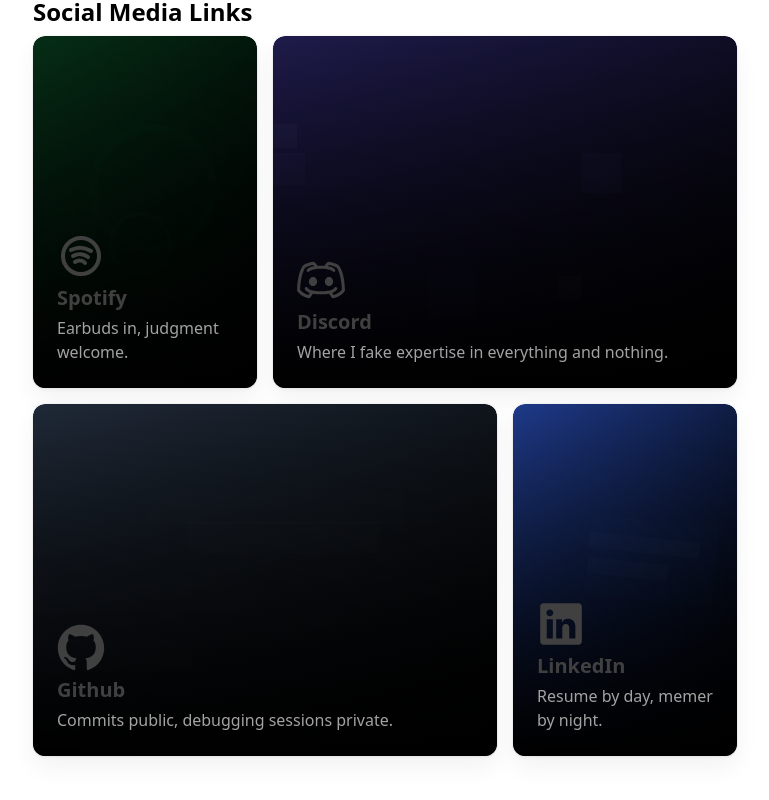
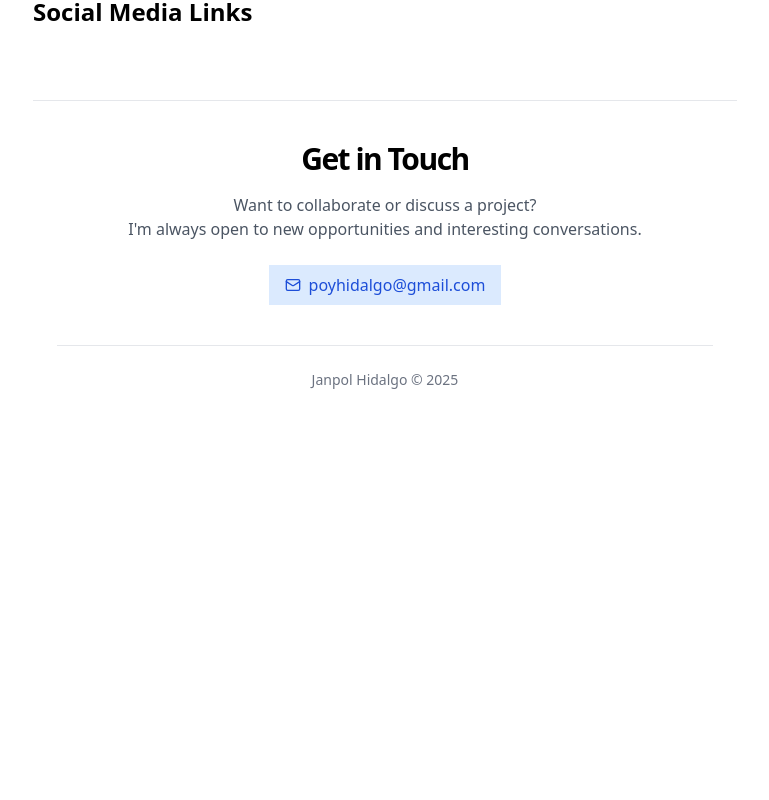
Before and after one commit to Polqt/portfolio, a Next.js app: page /about in a window 1280 px wide. Shown: the part 1120-1920 px from the top of the page, without its empty margins (255-1024 px from the left). After the commit the page ends 1534 px from the top, so only its background shows below. Built offline with nearby package versions, Linux system fonts and the light colour scheme.

Commit message:
chore: remove unused Links component and its associated code

```diff
--- a/components/Links.tsx
+++ b/components/Links.tsx
@@ -1,101 +1,3 @@
-import { BentoCard, BentoGrid } from './magicui/bento-grid';
-import {
-  DiscordLogoIcon,
-  GitHubLogoIcon,
-  LinkedInLogoIcon,
-} from '@radix-ui/react-icons';
-import { IconBrandSpotify } from '@tabler/icons-react';
-
-const links = [
-  {
-    Icon: IconBrandSpotify,
-    name: 'Spotify',
-    description: 'Earbuds in, judgment welcome.',
-    href: 'https://open.spotify.com/user/31cxnzvp3rafo7tiw7xtdc7kpjli',
-    cta: 'Judge my taste',
-    className: 'col-span-3 lg:col-span-1',
-    background: (
-      <div className="absolute inset-0 w-full h-full overflow-hidden">
-        <div className="absolute inset-0 bg-gradient-to-br from-green-950 to-black rounded-xl"></div>
-        <div className="absolute inset-0 opacity-10">
-          <div className="absolute top-1/4 left-1/4 w-32 h-32 rounded-full border-8 border-green-500 opacity-20"></div>
-          <div className="absolute top-1/2 left-1/3 w-16 h-16 rounded-full border-4 border-green-400 opacity-20"></div>
-          <div className="absolute bottom-1/4 right-1/4 w-24 h-24 rounded-full border-6 border-green-300 opacity-20"></div>
-        </div>
-        <div className="absolute inset-0 bg-gradient-to-t from-black to-transparent"></div>
-      </div>
-    ),
-  },
-  {
-    Icon: DiscordLogoIcon,
-    name: 'Discord',
-    description: 'Where I fake expertise in everything and nothing.',
-    href: 'https://discord.com/channels/fanboyniyeji',
-    cta: 'Join the chaos',
-    className: 'col-span-3 lg:col-span-2',
-    background: (
-      <div className="absolute inset-0 w-full h-full overflow-hidden">
-        <div className="absolute inset-0 bg-gradient-to-br from-indigo-950 to-black rounded-xl"></div>
-        <div className="absolute inset-0 opacity-20">
-          <div className="absolute top-0 left-0 w-full h-full">
-            <div className="absolute top-1/4 left-1/5 w-6 h-6 rounded-md bg-indigo-300 opacity-20"></div>
-            <div className="absolute top-1/3 left-2/5 w-8 h-8 rounded-md bg-indigo-400 opacity-20"></div>
-            <div className="absolute top-2/3 left-1/3 w-12 h-12 rounded-md bg-indigo-500 opacity-20"></div>
-            <div className="absolute top-1/3 right-1/4 w-10 h-10 rounded-md bg-indigo-400 opacity-20"></div>
-            <div className="absolute bottom-1/4 right-1/3 w-6 h-6 rounded-md bg-indigo-300 opacity-20"></div>
-          </div>
-        </div>
-        <div className="absolute inset-0 bg-gradient-to-t from-black to-transparent"></div>
-      </div>
-    ),
-  },
-  {
-    Icon: GitHubLogoIcon,
-    name: 'Github',
-    description: 'Commits public, debugging sessions private.',
-    href: 'https://github.com/Polqt',
-    cta: 'See my code',
-    className: 'col-span-3 lg:col-span-2',
-    background: (
-      <div className="absolute inset-0 w-full h-full overflow-hidden">
-        <div className="absolute inset-0 bg-gradient-to-br from-gray-800 to-black rounded-xl"></div>
-        <div className="absolute inset-0 opacity-10">
-          <div className="absolute top-1/4 left-1/4 w-64 h-8 rounded-md bg-gray-500 opacity-20"></div>
-          <div className="absolute top-1/3 left-1/3 w-48 h-8 rounded-md bg-gray-400 opacity-20"></div>
-          <div className="absolute top-1/2 left-1/5 w-56 h-8 rounded-md bg-gray-500 opacity-20"></div>
-          <div className="absolute top-2/3 left-2/5 w-40 h-8 rounded-md bg-gray-400 opacity-20"></div>
-        </div>
-        <div className="absolute inset-0 bg-gradient-to-t from-black to-transparent"></div>
-      </div>
-    ),
-  },
-  {
-    Icon: LinkedInLogoIcon,
-    name: 'LinkedIn',
-    description: 'Resume by day, memer by night.',
-    className: 'col-span-3 lg:col-span-1',
-    href: 'https://www.linkedin.com/in/janpol-hidalgo-64174a241/',
-    cta: "Let's connect",
-    background: (
-      <div className="absolute inset-0 w-full h-full overflow-hidden">
-        <div className="absolute inset-0 bg-gradient-to-br from-blue-900 to-black rounded-xl"></div>
-        <div className="absolute inset-0 opacity-10">
-          <div className="absolute top-1/3 left-1/3 w-32 h-20 rounded-md bg-blue-500 opacity-20 transform rotate-6"></div>
-          <div className="absolute top-1/3 left-1/3 w-28 h-4 rounded-sm bg-blue-300 opacity-30 transform rotate-6 translate-y-4"></div>
-          <div className="absolute top-1/3 left-1/3 w-20 h-4 rounded-sm bg-blue-300 opacity-30 transform rotate-6 translate-y-10"></div>
-        </div>
-        <div className="absolute inset-0 bg-gradient-to-t from-black to-transparent"></div>
-      </div>
-    ),
-  },
-];
-
-export default function Bento() {
-  return (
-    <BentoGrid className='text-white'>
-      {links.map((link, idx) => (
-        <BentoCard key={idx} {...link} />
-      ))}
-    </BentoGrid>
-  );
+export default function Links() {
+  return <div></div>;
 }
```
